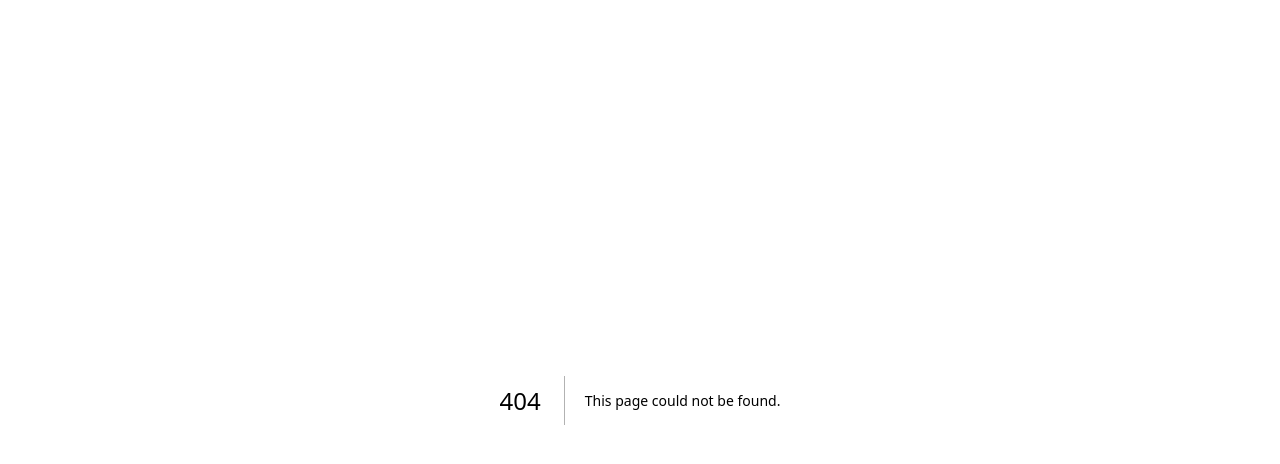
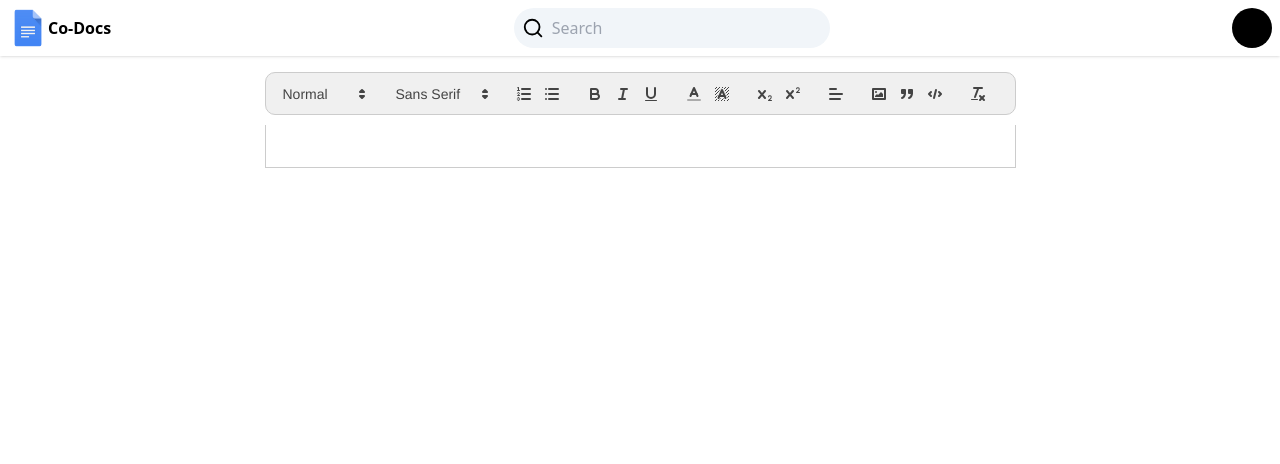
Before and after one commit to shubbhhh/CoDocs, a Next.js app: page /documents/1 in a window 1280 px wide. Before the commit this address had no page. Shown: the top 464 px of the page. Built offline with nearby package versions, Linux system fonts and the light colour scheme.

Commit message:
Home & Docs page functionality

```diff
--- /dev/null
+++ b/app/documents/[id]/page.tsx
@@ -0,0 +1,15 @@
+import Editor from "@/components/Editor";
+import Header from "@/components/Header";
+
+
+export default function Docs() {
+    return (<>
+        <Header />
+        <div className="flex items-center justify-center p-4">
+            <div className="max-w-3xl">
+                <Editor />
+            </div>
+        </div>
+    </>
+    );
+  }
--- a/app/globals.css
+++ b/app/globals.css
@@ -6,6 +6,19 @@
   --background: #ffffff;
   --foreground: #171717;
 }
+
+.ql-toolbar {
+  flex: auto;
+  margin-bottom: 10px;
+  background-color: #f0f0f0;
+  border: transparent;
+  border-radius: 10px;
+}
+
+.ql-container {
+  box-shadow: #171717;
+}
+
 /*
 @media (prefers-color-scheme: dark) {
   :root {
--- a/app/layout.tsx
+++ b/app/layout.tsx
@@ -14,7 +14,7 @@ const geistMono = localFont({
 });
 
 export const metadata: Metadata = {
-  title: "Create Next App",
+  title: "Co-Docs",
   description: "Generated by create next app",
 };
 
--- /dev/null
+++ b/components/CreateNewButton.tsx
@@ -0,0 +1,24 @@
+"use client"
+
+import { Plus } from "lucide-react"
+import { v4 as uuidv4 } from "uuid"
+import { Button } from "./ui/button"
+import { useRouter } from "next/navigation"
+
+
+
+export default function() {
+    const router = useRouter()
+    const handleNewDoc = () => {
+        const docId = uuidv4()
+
+        router.push (`documents/${docId}`)
+    }
+
+    return (
+        <Button onClick={handleNewDoc} className="flex items-center justify-center w-2/3 h-20 rounded-full font-semibold bg-gradient-to-bl hover:opacity-90 from-blue-500 to-white">
+            <Plus />
+            Create a new
+        </Button>
+    )
+}
--- a/components/RecentSection.tsx
+++ b/components/RecentSection.tsx
@@ -1,6 +1,7 @@
 import { Plus } from "lucide-react";
 import { RecentDocs } from "./RecentDoc";
 import { Card } from "./ui/card";
+import CreateNewButton from "./CreateNewButton";
 
 export default function RecentSection() {
     return (
@@ -8,10 +9,7 @@ export default function RecentSection() {
         <div className="max-w-3xl mx-auto">
           <div className="flex items-center justify-between">
             <div className="flex w-1/3 justify-center items-center">
-              <Card className="flex items-center justify-center w-2/3 h-20 rounded-full font-semibold bg-gradient-to-bl from-blue-500 to-white hover:scale-95">
-                <Plus />
-                Create a new
-              </Card>
+              <CreateNewButton />
             </div>
             <div className="w-2/3 border-l px-4">
               <div className="py-2 items-center font-light">
```
